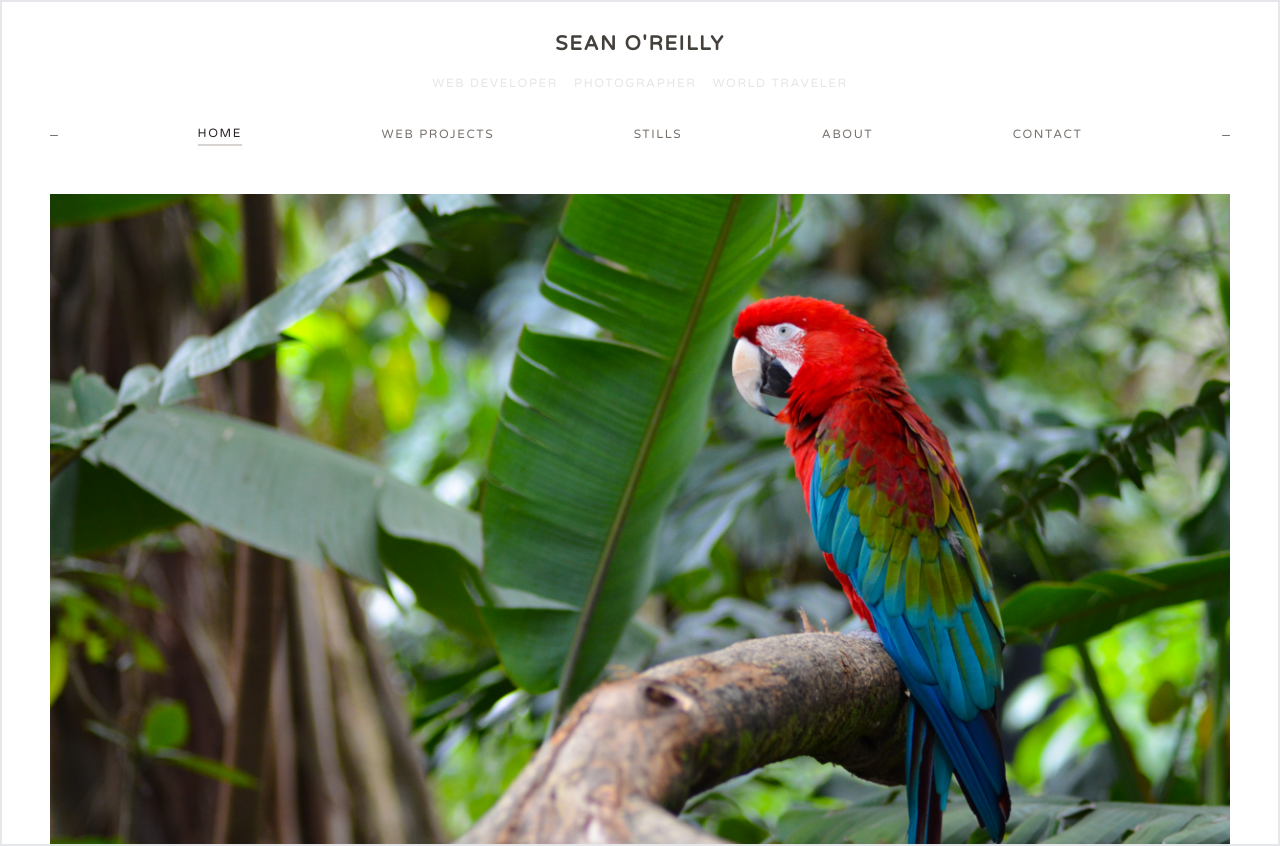
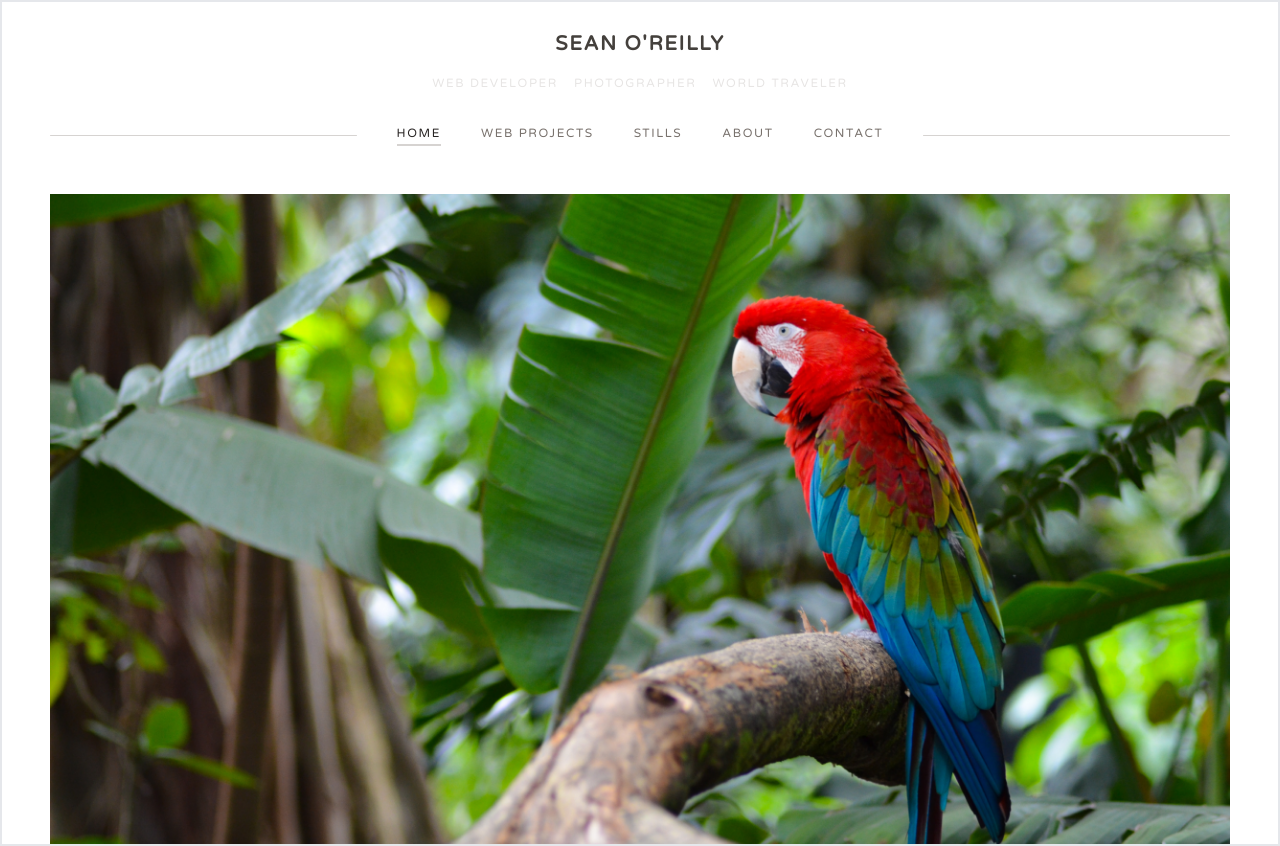
Before and after one commit to seano424/squarespace-portfolio-clone-bertie-gregory, a Next.js app: page / in a window 1280 px wide. Built offline with nearby package versions, Linux system fonts and the light colour scheme; what tailwindcss-debug-screens would draw is missing.

Commit message:
updating header lines

```diff
--- a/components/Header.tsx
+++ b/components/Header.tsx
@@ -46,12 +46,14 @@ export default function Header() {
       </ul>
 
       <nav className="flex justify-between items-center text-stone-500 text-[12px]">
-        <span className="w-2 h-[1px] bg-stone-500 rounded" />
+        <span className="bg-stone-300 h-[1px] rounded flex-1 hidden lg:inline-block" />
+        <div className="flex gap-10 lg:px-10 justify-center w-full lg:w-auto">
           {navLinks.map(({href, label}) => (
             <Link
               className={clsx(
                 'hover:text-stone-800 pb-[2px] hover:border-b-2 hover:border-stone-300',
-              href === pathname && 'text-stone-800 border-b-2 border-stone-300',
+                href === pathname &&
+                  'text-stone-800 border-b-2 border-stone-300',
                 'transition-all duration-200 ease-in-out'
               )}
               key={href}
@@ -60,7 +62,8 @@ export default function Header() {
               {label}
             </Link>
           ))}
-        <span className="w-2 h-[1px] bg-stone-500 rounded" />
+        </div>
+        <span className="bg-stone-300 h-[1px] rounded flex-1 hidden lg:inline-block" />
       </nav>
     </header>
   )
```
Lines whose indentation alone changed are shown as unchanged.
